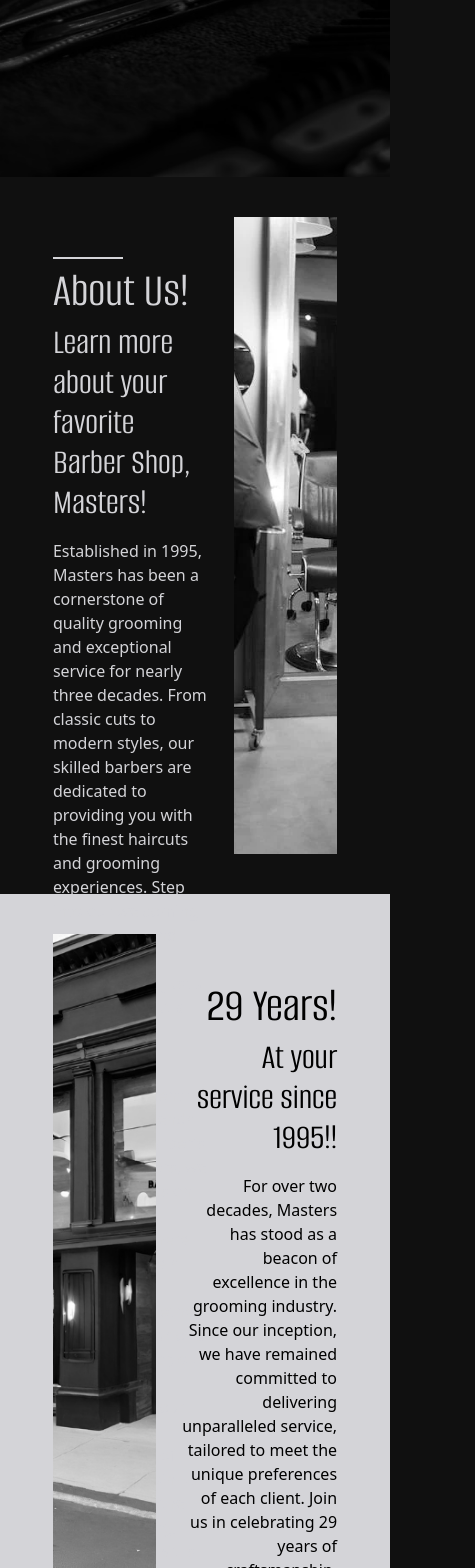
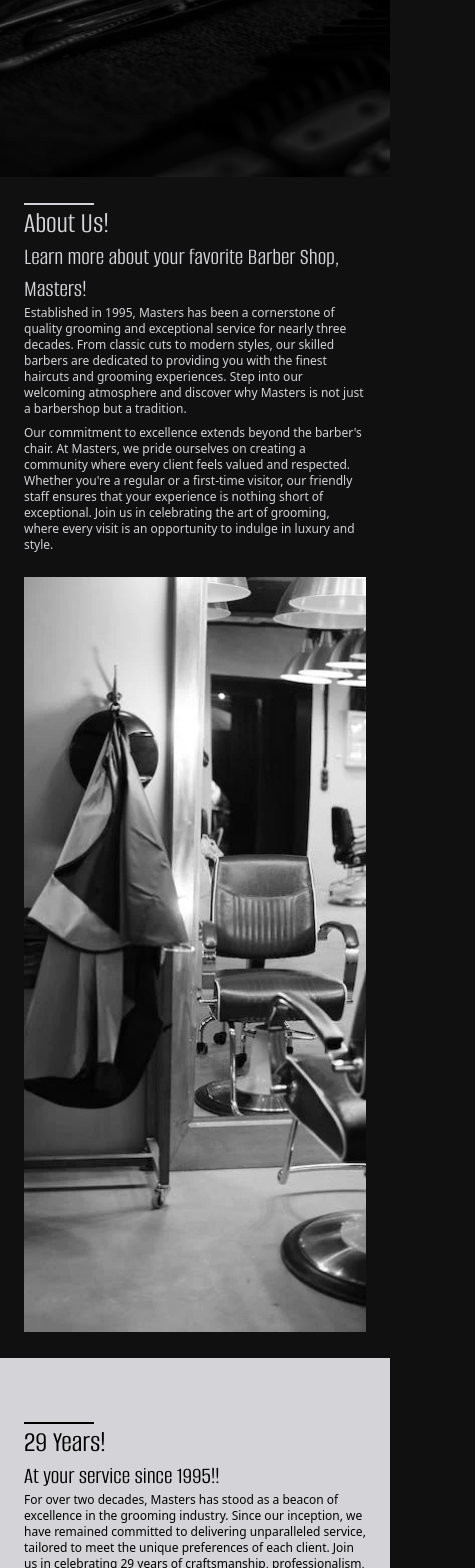
Before and after one commit to tidzi17/barbers-shop, a React (Create React App) app: page /about in a window 390 px wide. Shown: the part 414-1982 px from the top of the page, 475 px wide, since content can reach past the window. Built offline with nearby package versions, Linux system fonts and the light colour scheme; a web font is replaced by a local one.

Commit message:
about page res

```diff
--- a/src/components/aboutus-page/firstsection.jsx
+++ b/src/components/aboutus-page/firstsection.jsx
@@ -4,17 +4,17 @@ import Button from '../button';
 
 export default function AboutFirstSection(){
     return(
-        <div className='w-full h-[85vh]  p-10 '>
-        <div className="flex  w-full h-full justify-around m-auto">
-        <div className='w-1/2 h-full py-10 text-zinc-300'>
+        <div className='w-full  h-[140vh]  md:h-[85vh] p-6 md:p-10 '>
+        <div className="flex flex-col md:flex-row  w-full h-full justify-around m-auto">
+        <div className='w-full md:w-1/2 md:h-full md:py-10 mb-3 md:mb-0  text-zinc-300'>
         <div className='w-[70px] h-[2px] bg-zinc-300'></div>
-        <h2 className='mt-2 text-5xl font-alumni'>About Us!</h2>
-        <h3 className=' mt-2 text-4xl font-alumni'>Learn more about your favorite Barber Shop, Masters!</h3>
-        <p className='mt-4 text-base mb-10 font-sans font-light'>Established in 1995, Masters has been a cornerstone of quality grooming and exceptional service for nearly three decades. From classic cuts to modern styles, our skilled barbers are dedicated to providing you with the finest haircuts and grooming experiences. Step into our welcoming atmosphere and discover why Masters is not just a barbershop but a tradition.</p>
-        <p className='mt-4 text-base mb-10 font-sans font-light'>Our commitment to excellence extends beyond the barber's chair. At Masters, we pride ourselves on creating a community where every client feels valued and respected. Whether you're a regular or a first-time visitor, our friendly staff ensures that your experience is nothing short of exceptional. Join us in celebrating the art of grooming, where every visit is an opportunity to indulge in luxury and style.</p>
+        <h2 className='md:mt-2 text-3xl md:text-5xl font-alumni'>About Us!</h2>
+        <h3 className='md:mt-2 text-2xl md:text-4xl font-alumni'>Learn more about your favorite Barber Shop, Masters!</h3>
+        <p className='md:mt-4 text-xs lg:text-base mb-2 lg:mb-10 font-sans font-light'>Established in 1995, Masters has been a cornerstone of quality grooming and exceptional service for nearly three decades. From classic cuts to modern styles, our skilled barbers are dedicated to providing you with the finest haircuts and grooming experiences. Step into our welcoming atmosphere and discover why Masters is not just a barbershop but a tradition.</p>
+        <p className='lg:mt-4 text-xs lg:text-base mb-2 md:mb-10 font-sans font-light'>Our commitment to excellence extends beyond the barber's chair. At Masters, we pride ourselves on creating a community where every client feels valued and respected. Whether you're a regular or a first-time visitor, our friendly staff ensures that your experience is nothing short of exceptional. Join us in celebrating the art of grooming, where every visit is an opportunity to indulge in luxury and style.</p>
 
        </div>
-            <div className='w-1/3 h-full'>
+            <div className='w-full h-2/3 md:w-1/2 md:p-10 lg:p-0 lg:w-1/3 md:h-full'>
                 <img src={image} alt="someimage" className='object-cover w-full h-full grayscale'/>
             </div>
 
--- a/src/components/aboutus-page/secondsection.jsx
+++ b/src/components/aboutus-page/secondsection.jsx
@@ -2,17 +2,17 @@ import image from '../../assets/exterior.png';
 
 export default function SecondSectionA(){
     return(
-        <div className='about-section-second w-full h-[85vh]  p-10  bg-zinc-300'>
-        <div className="flex  w-full h-full justify-around m-auto">
-        <div className='w-1/2 flex flex-col py-10 items-end text-right'>
+        <div className='about-section-second w-full  h-[140vh]  md:h-[85vh]   p-6 md:p-10 bg-zinc-300'>
+        <div className="flex flex-col md:flex-row  w-full h-full justify-around m-auto">
+        <div className='w-full md:w-1/2 flex flex-col py-10 md:items-end md:text-right'>
         <div className='w-[70px] h-[2px] bg-black'></div>
-        <h2 className='mt-2 text-5xl font-alumni'>29 Years!</h2>
-        <h3 className=' mt-2 text-4xl font-alumni'>At your service since 1995!!</h3>
-        <p className='mt-4 text-base mb-10 font-sans font-light'>For over two decades, Masters has stood as a beacon of excellence in the grooming industry. Since our inception, we have remained committed to delivering unparalleled service, tailored to meet the unique preferences of each client. Join us in celebrating 29 years of craftsmanship, professionalism, and timeless style.</p>
-        <p className='mt-4 text-base mb-10 font-sans font-light'>Our journey over the past 29 years has been marked by dedication, passion, and a relentless pursuit of perfection. From our humble beginnings to becoming a renowned establishment, we have upheld the highest standards of quality and innovation. As we look towards the future, we remain steadfast in our mission to redefine grooming experiences and set new benchmarks of excellence. Join us as we continue to shape the landscape of the grooming industry for years to come.</p>
+        <h2 className='md:mt-2 text-3xl md:text-5xl font-alumni'>29 Years!</h2>
+        <h3 className='md:mt-2 text-2xl md:text-4xl  font-alumni'>At your service since 1995!!</h3>
+        <p className='md:mt-4 text-xs lg:text-base mb-2 lg:mb-10  font-sans font-light'>For over two decades, Masters has stood as a beacon of excellence in the grooming industry. Since our inception, we have remained committed to delivering unparalleled service, tailored to meet the unique preferences of each client. Join us in celebrating 29 years of craftsmanship, professionalism, and timeless style.</p>
+        <p className='lg:mt-4 text-xs lg:text-base mb-2 md:mb-10 font-sans font-light'>Our journey over the past 29 years has been marked by dedication, passion, and a relentless pursuit of perfection. From our humble beginnings to becoming a renowned establishment, we have upheld the highest standards of quality and innovation. As we look towards the future, we remain steadfast in our mission to redefine grooming experiences and set new benchmarks of excellence. Join us as we continue to shape the landscape of the grooming industry for years to come.</p>
 
        </div>
-            <div className='w-1/3 h-full order-first'>
+            <div className='w-full h-2/3 md:w-1/2 md:p-10 lg:p-0 lg:w-1/3 md:h-full md:order-first'>
                 <img src={image} alt="someimage" className='object-cover w-full h-full grayscale'/>
             </div>
 
--- a/src/components/bookForm.jsx
+++ b/src/components/bookForm.jsx
@@ -11,7 +11,7 @@ export default function BookForm(){
             <input type="text" name="name" id="name" placeholder="Your Name" className="w-full h-12 bg-transparent  placeholder:text-neutral-700 placeholder:pl-3 border-[1px] border-zinc-300" />
             <input type="tel" name="phonenum" id="phonenum" placeholder="Your Phone Number" className="w-full h-12 bg-transparent  placeholder:text-neutral-700 placeholder:pl-3 border-[1px] border-zinc-300"/>
             <textarea name="message" id="message" placeholder="Your message"  className="w-full h-32 bg-transparent placeholder:text-neutral-700 placeholder:pl-3 border-[1px] border-zinc-300"></textarea>
-            <button type="submit" className="h-12 w-1/3 font-mono text-base bg-zinc-800 text-zinc-400 p-1">Send message</button>
+            <button type="submit" className="font-mono text-base bg-zinc-800 text-zinc-400 px-4 py-2">Send message</button>
             </form>
         </div>
     )
--- a/src/components/home-landing.jsx
+++ b/src/components/home-landing.jsx
@@ -29,7 +29,7 @@ const HomeLanding = () => {
             zoomIn ? 'zoom-in-animation' : ''
           }`}
         >
-          <video src={bgVideo} autoPlay loop muted className="w-full h-full object-cover  grayscale brightness-50" alt="Background" />
+          <video type="video/mp4" src={bgVideo} autoPlay loop muted className="w-full h-full object-cover  grayscale brightness-50" alt="Background" />
         </div>
         <div className="landing-header absolute overflow-hidden top-[25%] md:top-[30%] w-full flex flex-col px-6  py-6 lg:py-6 lg:px-24">
        <h1 className="font-alumni text-3xl md:text-5xl lg:text-7xl  text-zinc-300 z-10 ">
--- a/src/components/shopHome.jsx
+++ b/src/components/shopHome.jsx
@@ -7,7 +7,7 @@ import { LiaLongArrowAltLeftSolid } from "react-icons/lia";
 
 export default function ShopSectionHome(){
     return(
-        <div className=" border-b-2 border-white py-10 overflow-hidden">
+        <div className=" border-b-2 border-white py-20 overflow-hidden">
             <div className="w-full flex h-full mt-5">
             <div className='md:w-1/2 text-white mt-10 ml-7 mb-44'>
             <div className='w-[70px] h-[2px] bg-white'></div>
@@ -16,7 +16,7 @@ export default function ShopSectionHome(){
             <p className='md:mt-4 text-xs md:text-base mb-2 md:mb-10'>Explore our selection of premium grooming products carefully curated to enhance your grooming routine. From top-quality shampoos and conditioners to luxurious beard oils and skincare essentials, we have everything you need to keep your look sharp and your skin healthy. Discover the perfect products tailored to your needs and elevate your grooming game with Masters Barbershop. Stop by today and let our knowledgeable team assist you in finding the ideal products for your grooming regimen.</p>
             <Link target='blank' to="/shop" ><Button text="Explore" textColor="text-white" /></Link>
            </div>
-           <div className="hidden md:flex flex w-1/2 items-center mt-44  justify-around h-full pt-20">
+           <div className="hidden md:flex  w-1/2 items-center mt-44  justify-around h-full pt-20">
             <div className="-ml-20 flex gap-3">
                 <div className="rounded-full w-[50px] h-[50px] border-[1px] border-zinc-200 flex items-center justify-center"><LiaLongArrowAltLeftSolid className="text-white text-2xl"/></div>
                 <div className="rounded-full w-[50px] h-[50px] border-[1px] border-zinc-200 flex items-center justify-center"><LiaLongArrowAltRightSolid  className="text-white text-2xl"/></div></div>
--- a/src/pages/about.jsx
+++ b/src/pages/about.jsx
@@ -2,7 +2,6 @@ import landingimage from '../assets/landing.png'
 import MasterSection from '../components/aboutus-page/mastersection'
 import AboutFirstSection from '../components/aboutus-page/firstsection'
 import FeaturesSection from '../components/aboutus-page/features'
-import HomePricesMenu from '../components/home-prices-section'
 import { Link } from 'react-router-dom'
 import SecondSectionA from '../components/aboutus-page/secondsection'
 
@@ -12,9 +11,9 @@ export default function About(){
         <div>
         <img src={landingimage} alt="landingimage" className="w-full h-[70vh] object-cover grayscale relative"/>
         <div className="w-full absolute top-0 text-white flex flex-col items-center transform translate-y-64 gap-5 ">
-            <p className='font-alumni text-6xl uppercase '>About Us</p>
+            <p className='font-alumni text-4xl md:text-6xl uppercase '>About Us</p>
             <div className='w-[50px] h-[2px] bg-white'></div>
-            <Link to="/" className='font-mono uppercase text-2xl'>Home</Link>
+            <Link to="/" className='font-mono uppercase text-xl md:text-2xl'>Home</Link>
         </div>
         </div>
         <AboutFirstSection />
```
Also changed, not shown: src/components/aboutus-page/features.jsx (+19 -19 lines), src/components/aboutus-page/mastersection.jsx (+8 -12 lines), src/components/imagebanner.jsx (+4 -4 lines).
